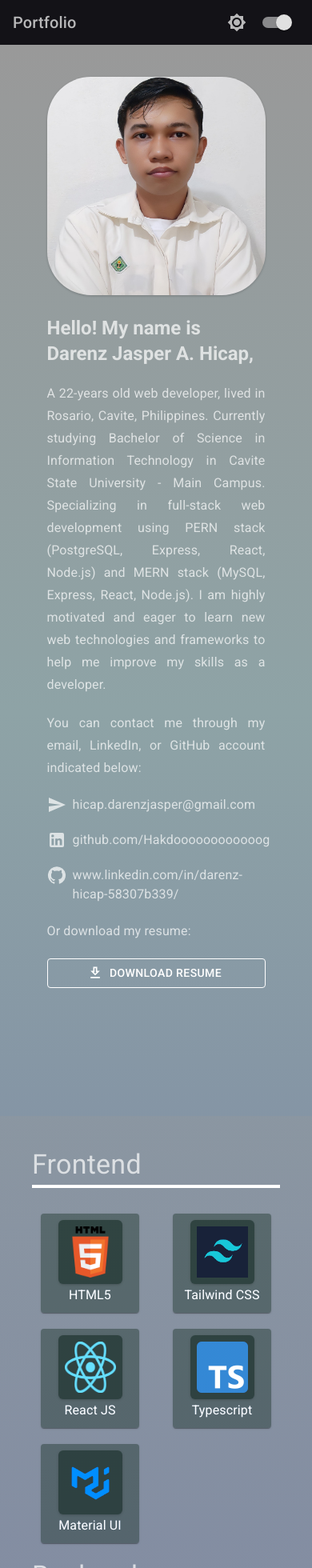
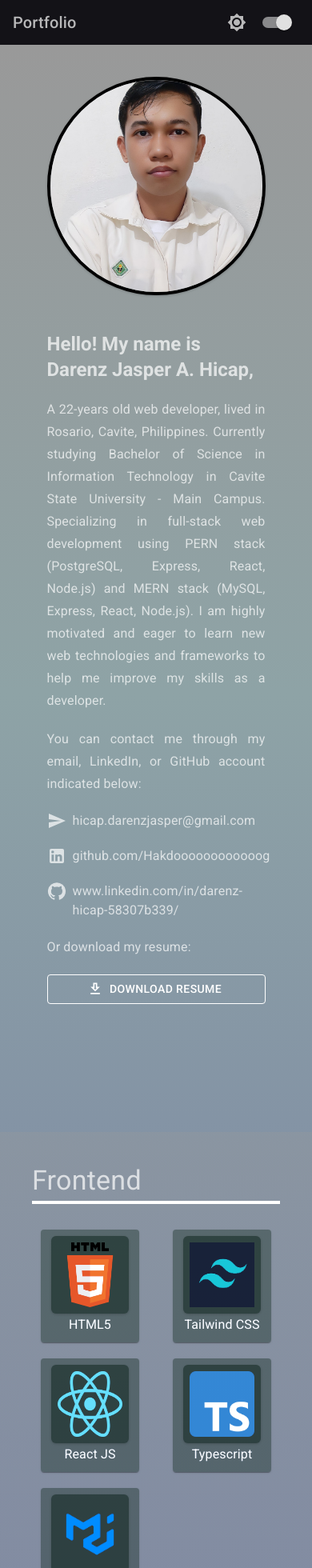
Before and after one commit to Hakdoooooooooooog/Portfolio, a React (Vite) app: page / in a window 390 px wide. Shown: the top 1960 px of the page at 80% size. Built offline with nearby package versions, Linux system fonts and the light colour scheme.

Commit message:
refactor Card and Home components for improved image responsiveness and layout consistency

```diff
--- a/src/components/Card.tsx
+++ b/src/components/Card.tsx
@@ -24,7 +24,7 @@ const CustomCard = ({
       <StyledImageComponent
         src={imgSrc}
         alt={title}
-        className="!rounded-md p-2 row-span-1 max-w-[5rem]"
+        className="!rounded-md p-2 row-span-1 max-w-[25vw] sm:max-w-[10vw] md:max-w-[8vw] xl:max-w-[5vw] aspect-square !object-fill"
       />
       <Typography
         variant="subtitle1"
--- a/src/pages/Home.tsx
+++ b/src/pages/Home.tsx
@@ -30,7 +30,7 @@ const Home = () => {
         <StyledImageComponent
           src="/images/profile.jpg"
           alt="profile picture"
-          className="rounded-full !w-[100%] max-w-[25rem] flex-[0_0_auto] mb-5"
+          className="!rounded-full sm:max-w-[20vw] max-w-full mb-10 border-4 border-[#000] dark:border-[#fff] aspect-square"
         />
         <Box component={"div"} className="flex flex-wrap">
           <Box
@@ -238,7 +238,7 @@ const Home = () => {
                         <StyledImageComponent
                           src={`images/certifications/${cert}.png`}
                           alt="cisco"
-                          className="!rounded-md max-w-[15rem] md:max-w-[15vw] p-2"
+                          className="!rounded-md max-w-full sm:max-w-[20vw] md:max-w-[18vw] xl:max-w-[15vw]"
                         />
                         <Typography
                           variant="h6"
@@ -289,7 +289,7 @@ const Home = () => {
                   <StyledImageComponent
                     src={project.imgSrc}
                     alt={project.title}
-                    className="!rounded-md !w-[25rem] !h-[15rem]"
+                    className="!rounded-md p-2 aspect-video max-w-full sm:max-w-[30vw] md:max-w-[28vw] xl:max-w-[25vw]"
                     sx={{
                       gridArea: "img",
                     }}
--- a/src/utils/constants/index.ts
+++ b/src/utils/constants/index.ts
@@ -18,7 +18,6 @@ export const StyledImageComponent = styled("img")(({ theme }) => {
   const baseImageStyle = {
     width: "100%",
     borderRadius: "20%",
-    aspectRatio: "1/1",
     background: theme.palette.mode === "dark" ? "hsl(150,14%,20%)" : "#f9fafa",
     boxShadow:
       theme.palette.mode === "dark"
@@ -29,7 +28,7 @@ export const StyledImageComponent = styled("img")(({ theme }) => {
 
   return {
     ...baseImageStyle,
-    flex: "0 0 auto",
+    objectFit: "cover",
     textAlign: "center",
   };
 });
```
